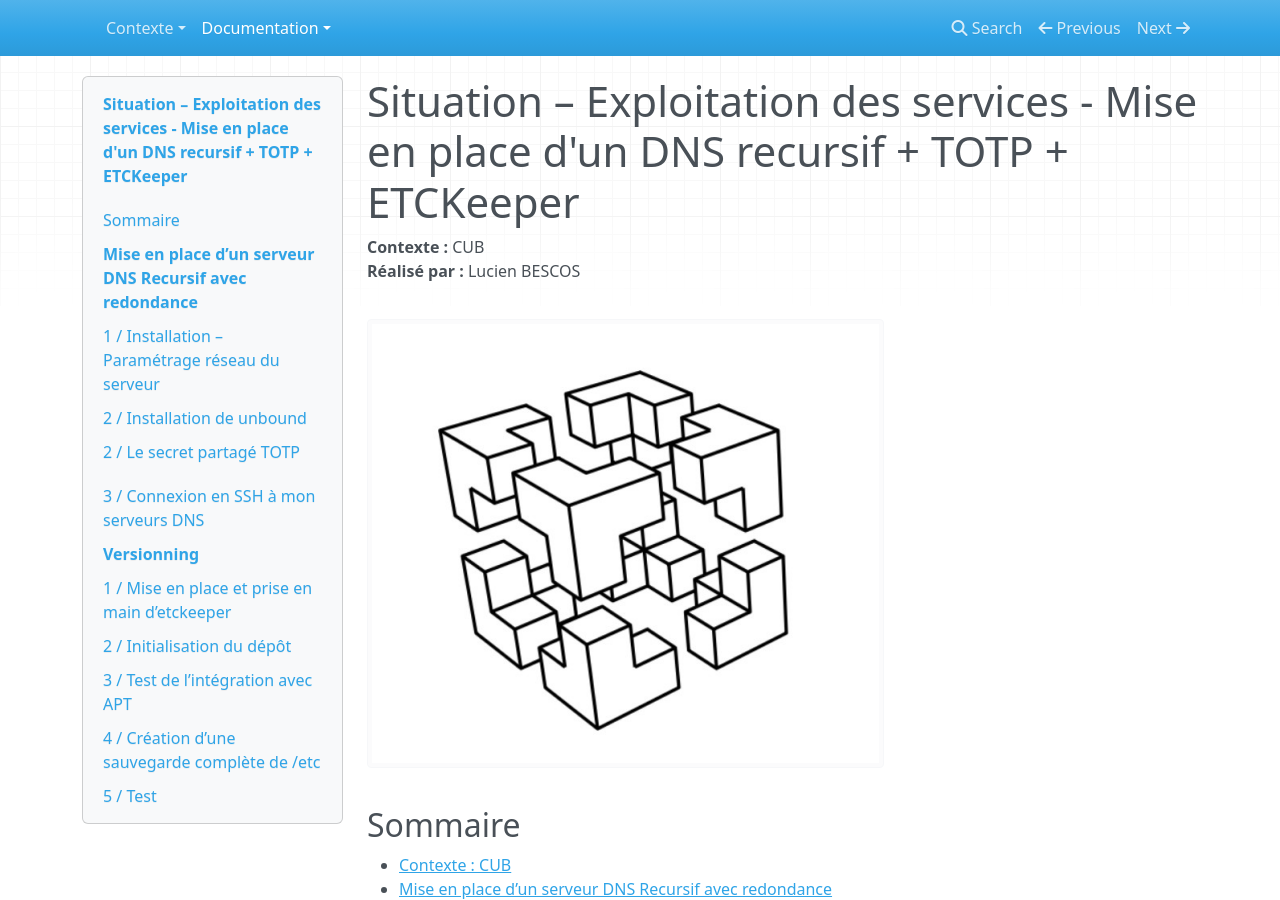
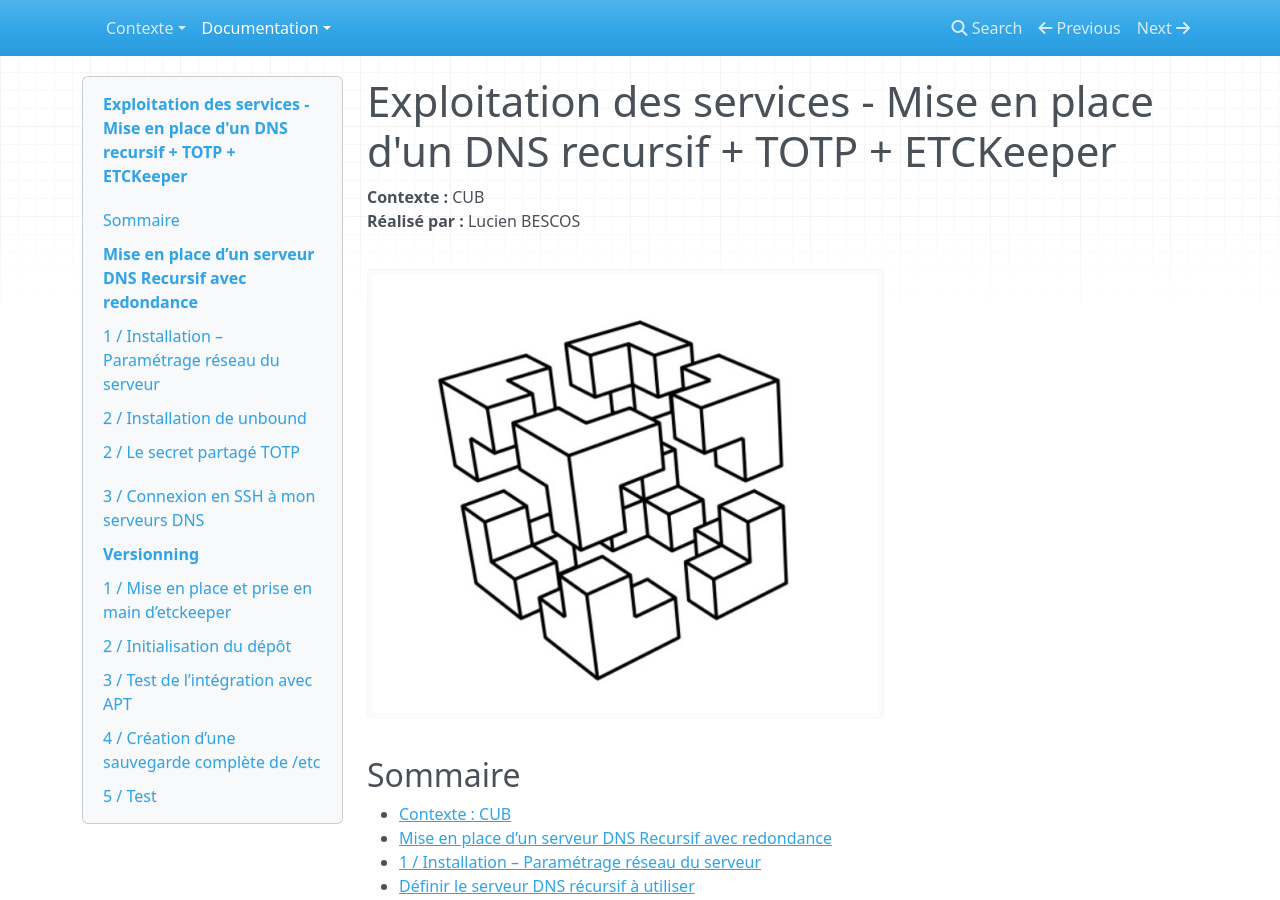
Before and after one commit to hugog36/CUBDOCUMENTATIONDORTMUND, an MkDocs documentation site: the page built from docs/documentation/DNS/LucienBescos - Exploitation des services - Mise en place d'un DNS recursif.md, in a window 1280 px wide and 900 px high. Built offline with MkDocs 1.6.1, drawn with Linux system fonts in a browser that asks for light colours; nearby versions of some CDN libraries.

Commit message:
Update LucienBescos - Exploitation des services - Mise en place d'un DNS recursif.md

```diff
--- a/docs/documentation/DNS/LucienBescos - Exploitation des services - Mise en place d'un DNS recursif.md
+++ b/docs/documentation/DNS/LucienBescos - Exploitation des services - Mise en place d'un DNS recursif.md
@@ -1,4 +1,4 @@
-# Situation – Exploitation des services - Mise en place d'un DNS recursif + TOTP + ETCKeeper
+#Exploitation des services - Mise en place d'un DNS recursif + TOTP + ETCKeeper
 
 **Contexte :** CUB
 **Réalisé par :** Lucien BESCOS
```
